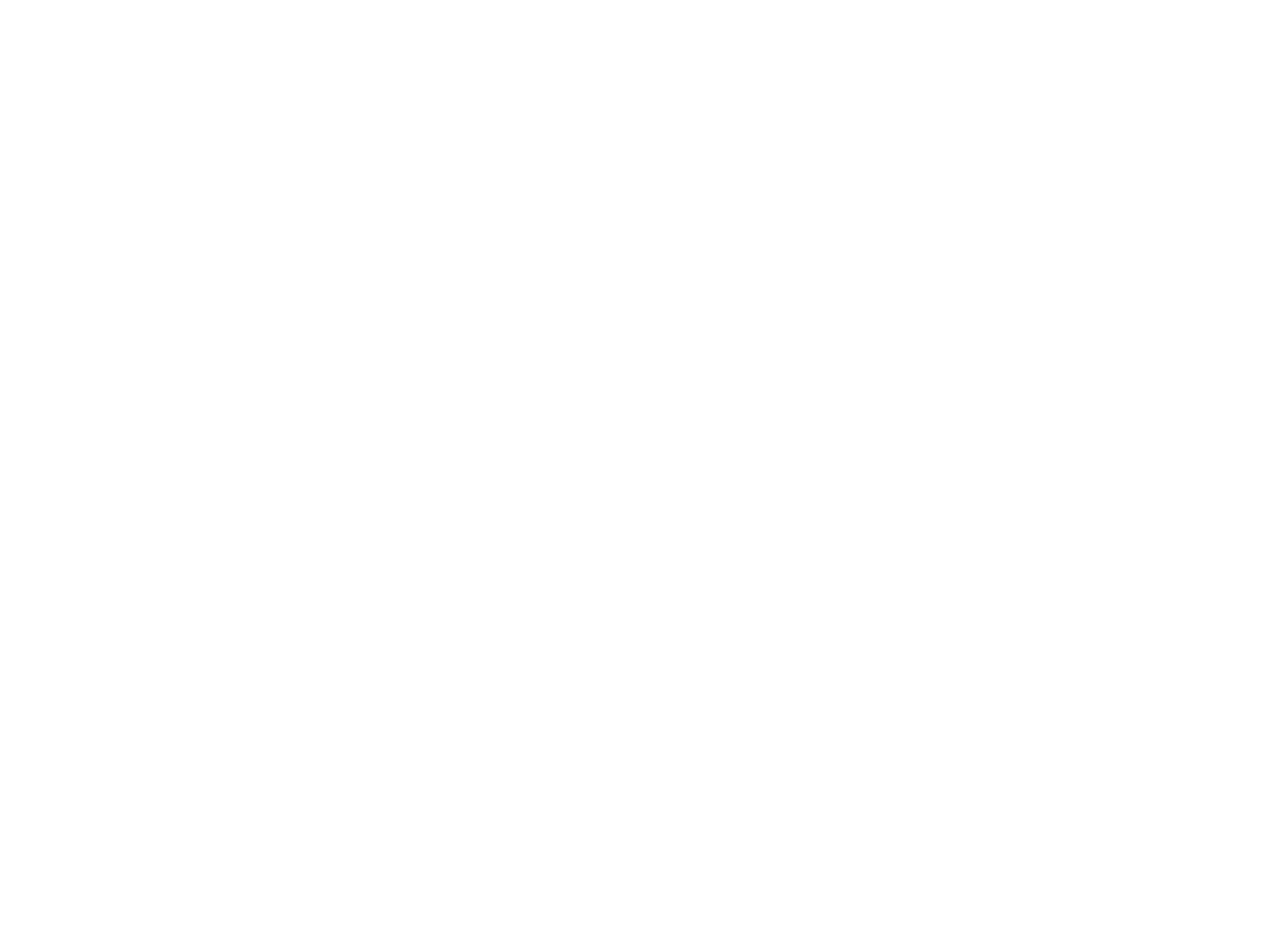
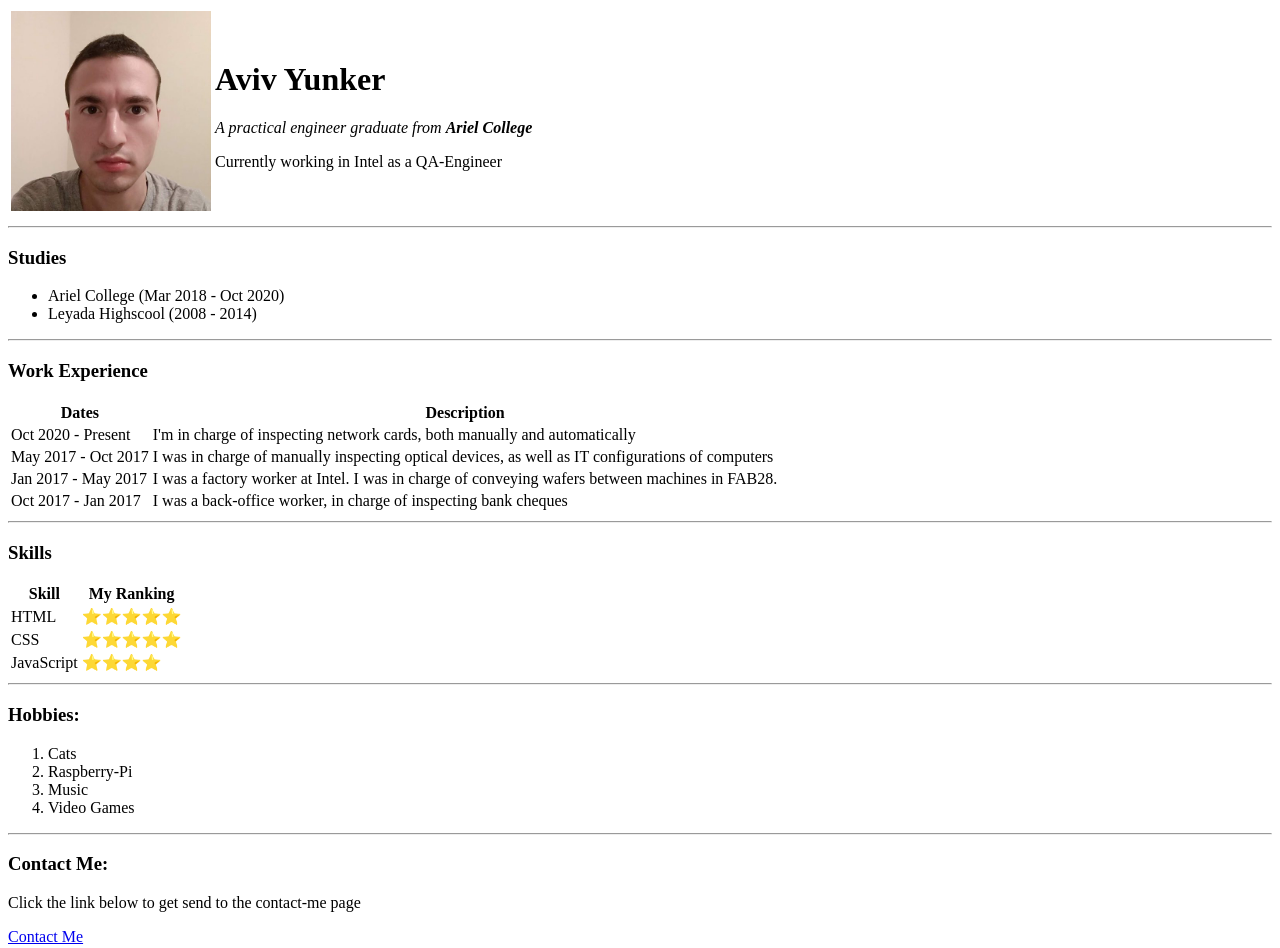
Before and after one commit to AvivYunker/frontend_projects, a plain HTML site: page HTML_personal_site/index.html in a window 1280 px wide. Before the commit the page ends 800 px from the top, so only its background shows below. Drawn offline with Linux system fonts and the light colour scheme.

Commit message:
08/12/2021

```diff
--- a/HTML_personal_site/index.html
+++ b/HTML_personal_site/index.html
@@ -1,8 +1,112 @@
 <!DOCTYPE html>
 <html lang="en">
 <head>
+    <title>Aviv's Personal Site</title>
 </head>
 <body>
-
+    <table>
+        <thead></thead>
+        <tbody>
+            <tr>
+                <td>
+                    <img width="200px" height="200px" src="photo_of_me.jpg">
+                </td>
+                <td>
+                    <h1>Aviv Yunker</h1>
+                    <em>A practical engineer graduate from <strong>Ariel College</strong></em>
+                    <p>Currently working in Intel as a QA-Engineer</p>
+                </td>
+            </tr>
+        </tbody>
+        <tfoot></tfoot>
+    </table>
+    <hr>
+    <h3>Studies</h3>
+    <ul>
+        <li>Ariel College (Mar 2018 - Oct 2020)</li>
+        <li>Leyada Highscool (2008 - 2014)</li>
+    </ul>
+    <hr>
+    <h3>Work Experience</h3>
+    <table>
+        <thead>
+            <tr>
+                <th>Dates</th>
+                <th>Description</th>
+            </tr>
+        </thead>
+        <tbody>
+            <tr>
+                <td>
+                    Oct 2020 - Present
+                </td>
+                <td>
+                    I'm in charge of inspecting network cards, both manually and automatically
+                </td>
+            </tr>
+            <tr>
+                <td>
+                    May 2017 - Oct 2017
+                </td>
+                <td>
+                    I was in charge of manually inspecting optical devices, as well as IT configurations of computers
+                </td>
+            </tr>
+            <tr>
+                <td>
+                    Jan 2017 - May 2017
+                </td>
+                <td>
+                    I was a factory worker at Intel. I was in charge of conveying wafers between machines in FAB28.
+                </td>
+            </tr>
+            <tr>
+                <td>
+                    Oct 2017 - Jan 2017
+                </td>
+                <td>
+                    I was a back-office worker, in charge of inspecting bank cheques
+                </td>
+            </tr>
+        </tbody>
+        <tfoot>
+        </tfoot>
+    </table>
+    <hr>
+    <h3>Skills</h3>
+    <table>
+        <thead>
+            <th>Skill</th>
+            <th>My Ranking</th>
+        </thead>
+        <tbody>
+            <tr>
+                <td>HTML</td>
+                <td>⭐⭐⭐⭐⭐</td>
+            </tr>
+            <tr>
+                <td>CSS</td>
+                <td>⭐⭐⭐⭐⭐</td>
+            </tr>
+            <tr>
+                <td>JavaScript</td>
+                <td>⭐⭐⭐⭐</td>
+            </tr>
+        </tbody>
+        <tfoot>
+        </tfoot>
+    </table>
+    <hr>
+    <h3>Hobbies:</h3>
+    <ol>
+        <li>Cats</li>
+        <li>Raspberry-Pi</li>
+        <li>Music</li>
+        <li>Video Games</li>
+    </ol>
+    <hr>
+    <h3>Contact Me:</h3>
+    <p>Click the link below to get send to the contact-me page</p>
+    <a href="contact-me.html">Contact Me</a>
 </body>
 </html>
```
Also changed, not shown: HTML_personal_site/contact-me.html (added, +47 -0 lines), HTML_personal_site/photo_of_me.jpg (added).
